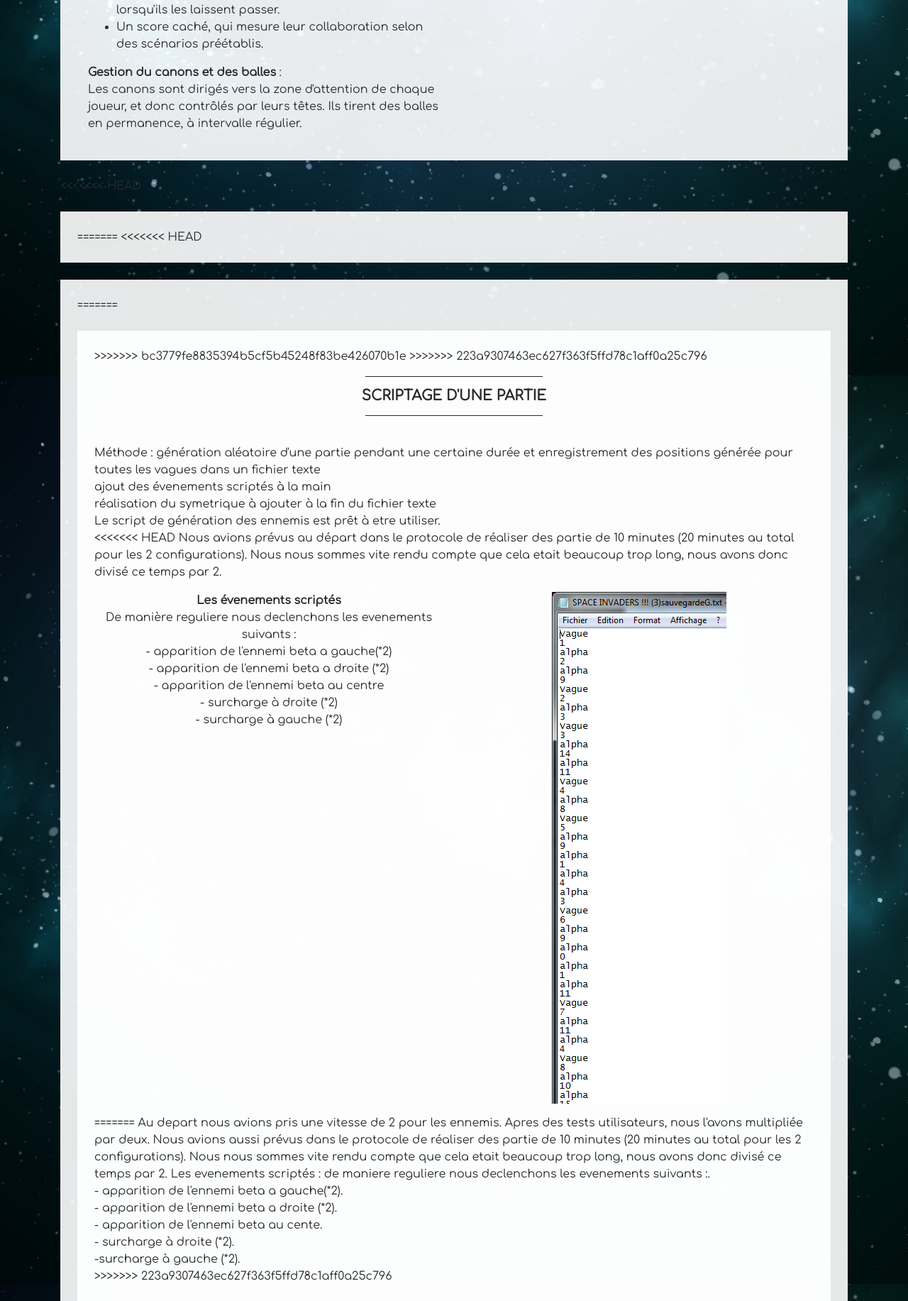
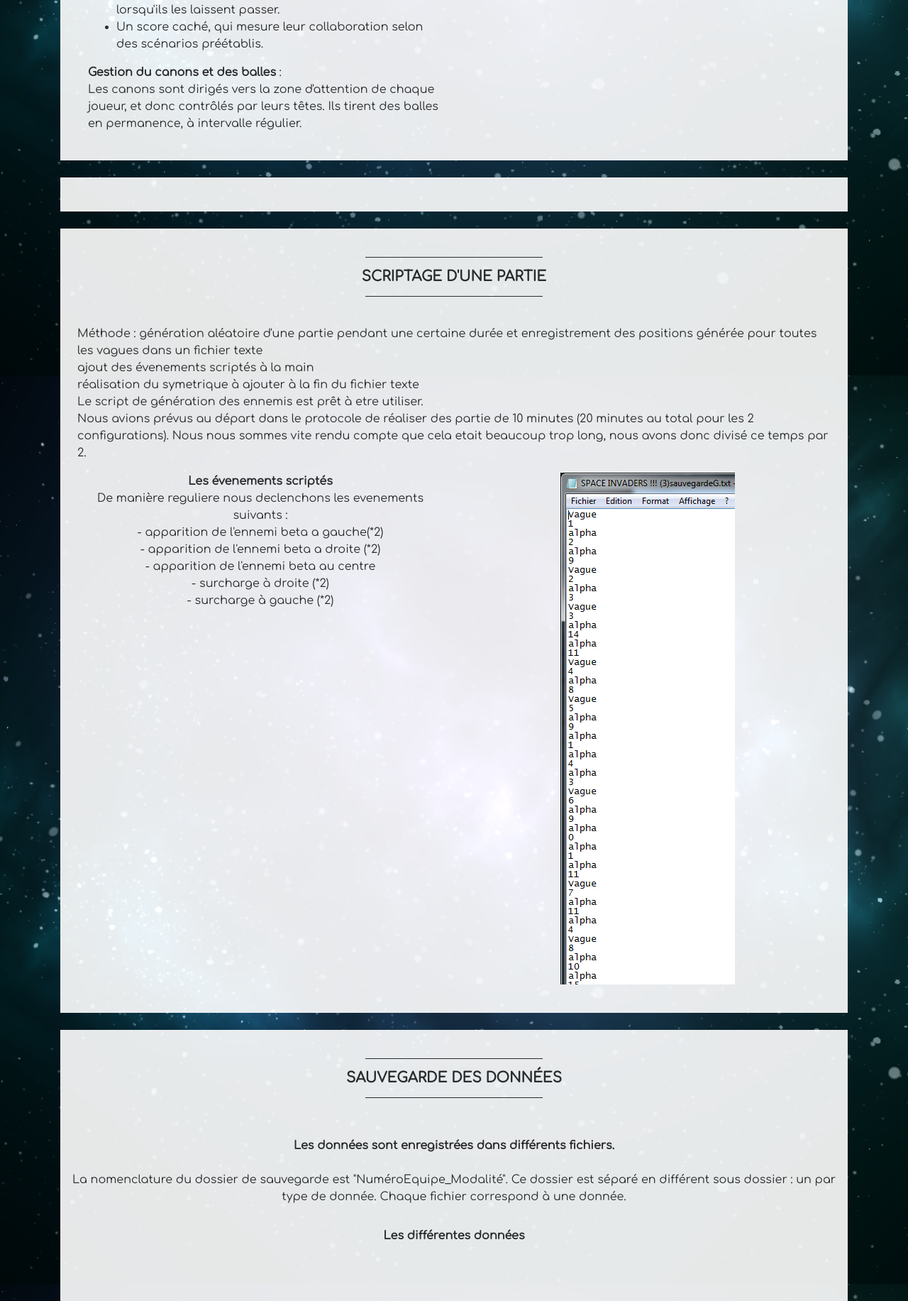
Before and after one commit to LouisHache/Site-Space-Invaders, a PHP site: page /developpement.php in a window 1280 px wide. Shown: the part 2031-3864 px from the top of the page at 71% size. Run offline with PHP 8.4, Linux system fonts and the light colour scheme.

Commit message:
jsp jsais plus :articulated_lorry:

```diff
--- a/developpement.php
+++ b/developpement.php
@@ -103,17 +103,11 @@
 				</p>
 
 			</div>
-<<<<<<< HEAD
+
 			<div class="bg-faded p-4 my-4">
-=======
-<<<<<<< HEAD
 		</div>
 
 		<div class="bg-faded p-4 my-4">
-=======
-			<div class="bg-faded p-4 my-4">
->>>>>>> bc3779fe8835394b5cf5b45248f83be426070b1e
->>>>>>> 223a9307463ec627f363f5ffd78c1aff0a25c796
 			<hr class="divider">
 			<h2 class="text-center text-lg text-uppercase my-0"> <strong>Scriptage d'une partie </strong></h2>
 			<hr class="divider"><br>
@@ -123,7 +117,6 @@
 					ajout des évenements scriptés à la main <br>
 					réalisation du symetrique à ajouter à la fin du fichier texte<br>
 				Le script de génération des ennemis est prêt à etre utiliser.<br>
-<<<<<<< HEAD
 				Nous avions prévus au départ dans le protocole de réaliser des partie de 10 minutes (20 minutes au total pour les 2 configurations). Nous nous sommes vite rendu compte que cela etait beaucoup trop long, nous avons donc divisé ce temps par 2.<br>
 				<div class = "row">
 				<div class="col-lg-6">
@@ -138,16 +131,6 @@
 				<img src="images/script.png" alt="screenshot" class="img-center img-fluid">
 				</div>
 				</div>
-=======
-				Au depart nous avions pris une vitesse de 2 pour les ennemis. Apres des tests utilisateurs, nous l'avons multipliée par deux.
-				Nous avions aussi prévus dans le protocole de réaliser des partie de 10 minutes (20 minutes au total pour les 2 configurations). Nous nous sommes vite rendu compte que cela etait beaucoup trop long, nous avons donc divisé ce temps par 2.
-				Les evenements scriptés : de maniere reguliere nous declenchons les evenements suivants  :.<br>
-				- apparition de l'ennemi beta a gauche(*2).<br>
-				- apparition de l'ennemi beta a droite  (*2).<br>
-				- apparition de l'ennemi beta au cente.<br>
-				- surcharge à droite (*2).<br>
-				-surcharge à gauche (*2).<br>
->>>>>>> 223a9307463ec627f363f5ffd78c1aff0a25c796
 
 			</p>
 		</div>
```
